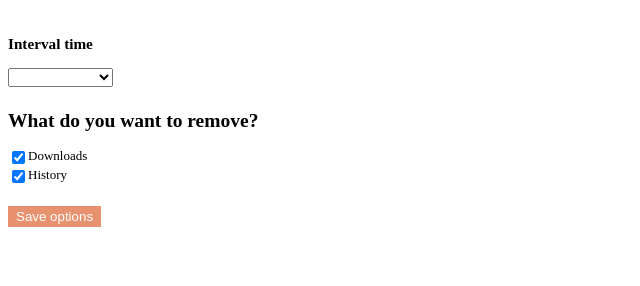
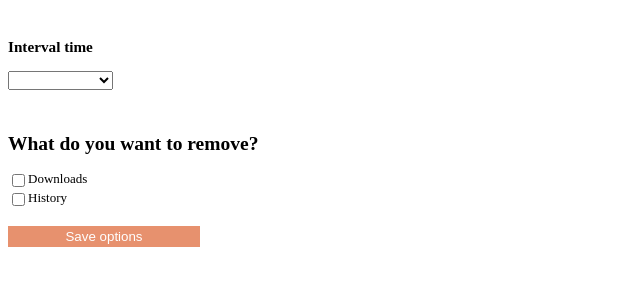
Before and after one commit to ArthurSoftvision1/removeHistory-Downloads, a browser extension: page options/index.html in a window 1280 px wide. Shown: the whole page, without its empty margins (0-640 px from the left). Drawn offline with Linux system fonts and the light colour scheme.

Commit message:
style changes

```diff
--- a/options/index.html
+++ b/options/index.html
@@ -6,10 +6,10 @@
   </head>
 
   <body id="body-section">
-    <section class="options">
-      <h3 class="">Interval time</h3>
+    <section class="options" id="time-options">
+      <h3 id="options-time">Interval time</h3>
       <select id="time">
-        <option value="hour" selected>Previous hour</option>
+        <option value="hour">Previous hour</option>
         <option value="day">Previous day</option>
         <option value="forever">Forever</option>
       </select>
@@ -18,8 +18,8 @@
     <section class="options" id="data">
       <h2>What do you want to remove?</h2>
 
-      <label class="data-type-option">Downloads<input type="checkbox" data-type="downloads" checked="true"/></label>
-      <label class="data-type-option">History<input type="checkbox" data-type="history" checked="true"/></label>
+      <label class="data-type-option">Downloads<input type="checkbox" data-type="downloads"/></label>
+      <label class="data-type-option">History<input type="checkbox" data-type="history"/></label>
 
     </section>
 
--- a/options/style.css
+++ b/options/style.css
@@ -1,11 +1,11 @@
 #body-section {
-  width: 35%;
+  width: 30%;
   font-size: 13px;
 }
 
 .options {
-  padding: 0.5em 0;
-  margin: 1em 0;
+  padding: 15px 0;
+  margin: 2px 0;
 }
 
 .options input,
@@ -21,6 +21,7 @@
   color:white;
   border: 2px solid #e7916e;
   background-color: #e7916e;
+  width: 50%;
 }
 
 #save:hover {
@@ -28,3 +29,7 @@
   border: 2px solid lightsalmon;
   background-color: lightsalmon;
 }
+
+#time-options {
+  margin-bottom:15px;
+}
```
